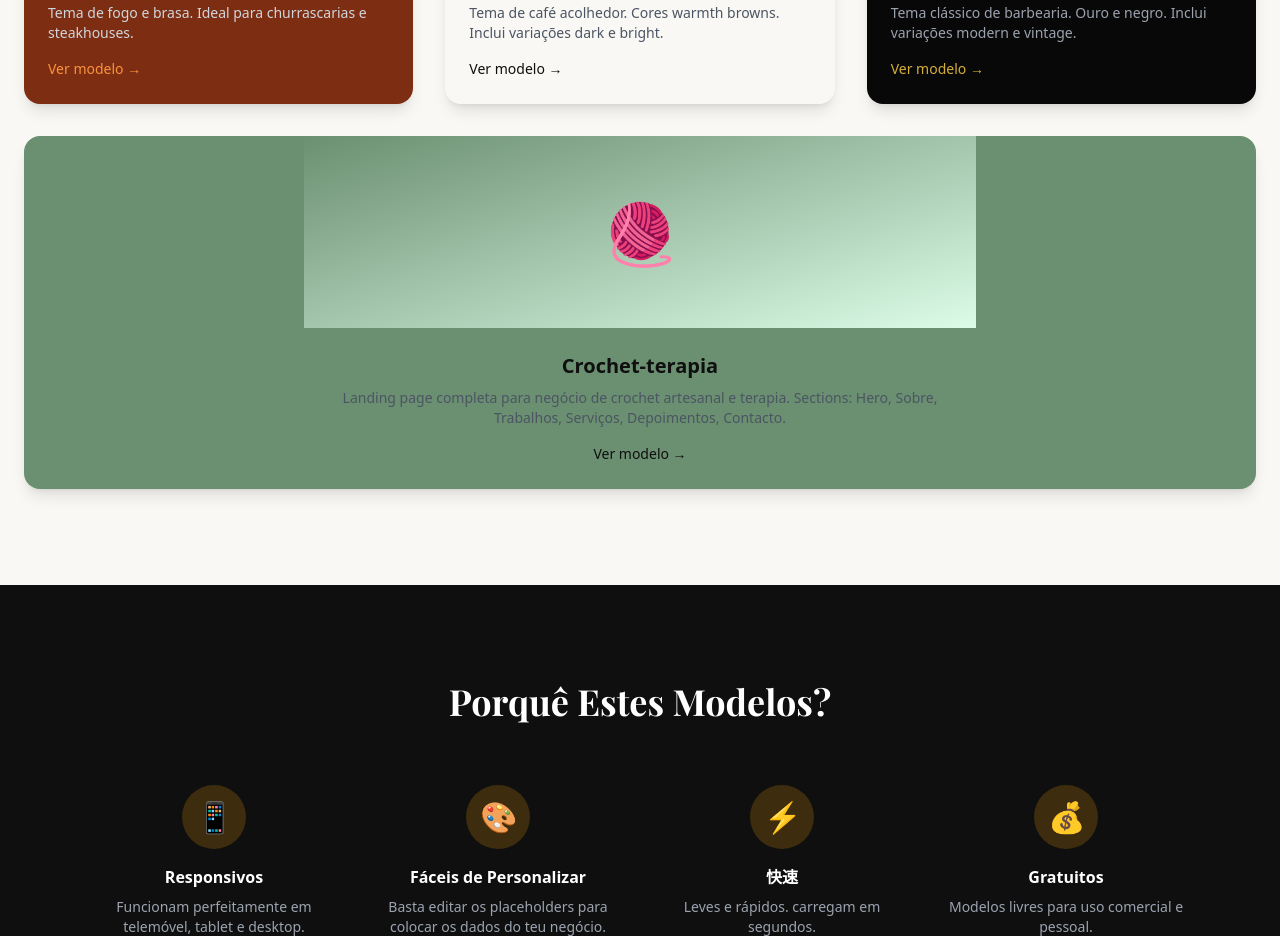
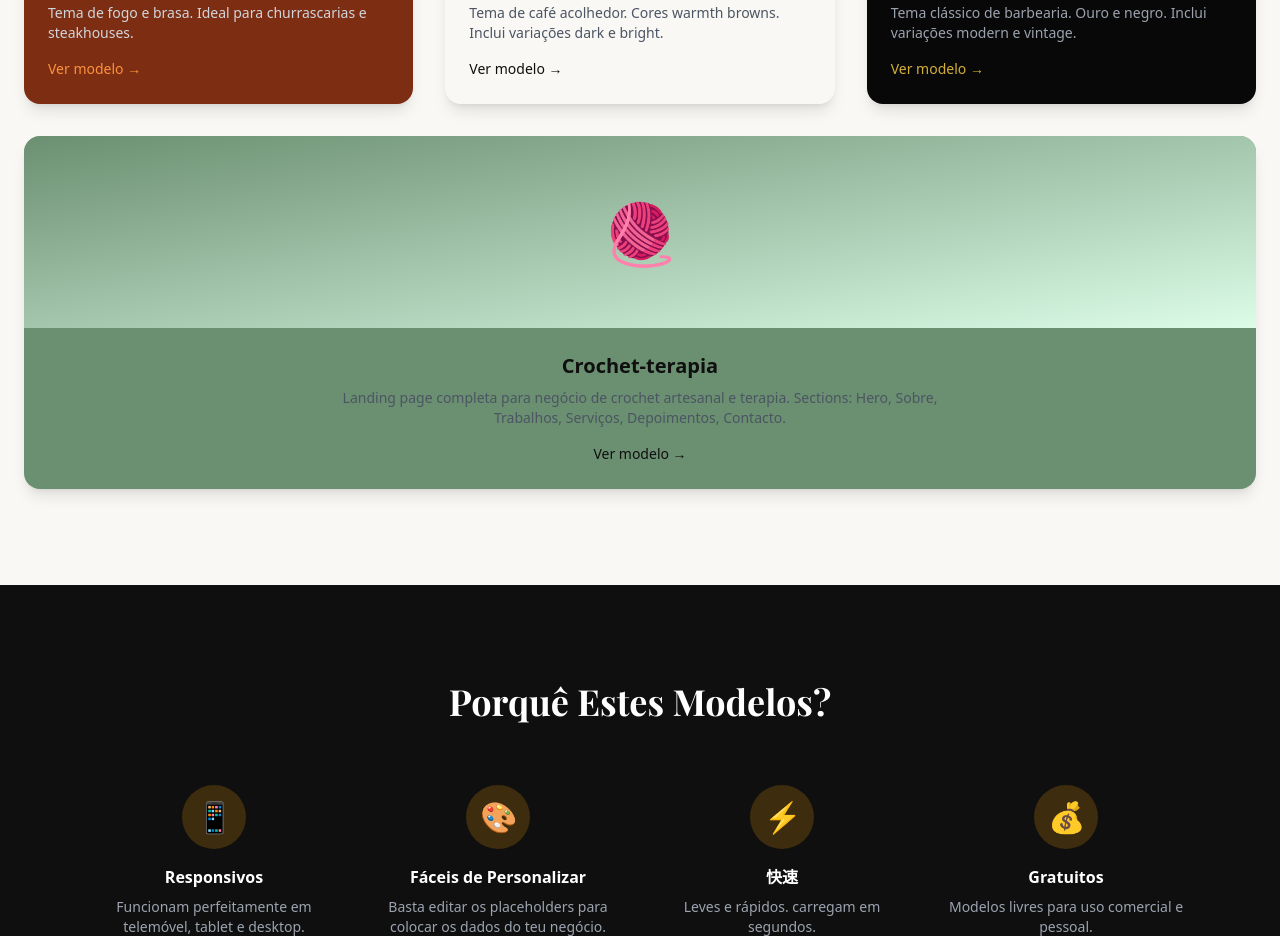
Before and after one commit to forgebot-claw/portfolio, a plain HTML site: page index.html in a window 1280 px wide. Shown: the part 1458-2394 px from the top of the page. Drawn offline with nearby package versions, Linux system fonts and the light colour scheme.

Commit message:
Update index.html - Fix misspositiong css

```diff
--- a/index.html
+++ b/index.html
@@ -131,7 +131,7 @@
 
                 <!-- Crochet -->
                 <a href="https://forgebot-claw.github.io/crochet-terapia/" target="_blank" class="group bg-sage rounded-2xl overflow-hidden shadow-lg hover:shadow-2xl transition-all hover:-translate-y-2 md:col-span-2 lg:col-span-3">
-                    <div class="max-w-2xl mx-auto h-48 bg-gradient-to-br from-sage/50 to-green-100 flex items-center justify-center">
+                    <div class="h-48 bg-gradient-to-br from-sage/50 to-green-100 flex items-center justify-center">
                         <span class="text-6xl">🧶</span>
                     </div>
                     <div class="p-6 max-w-2xl mx-auto text-center">
```
